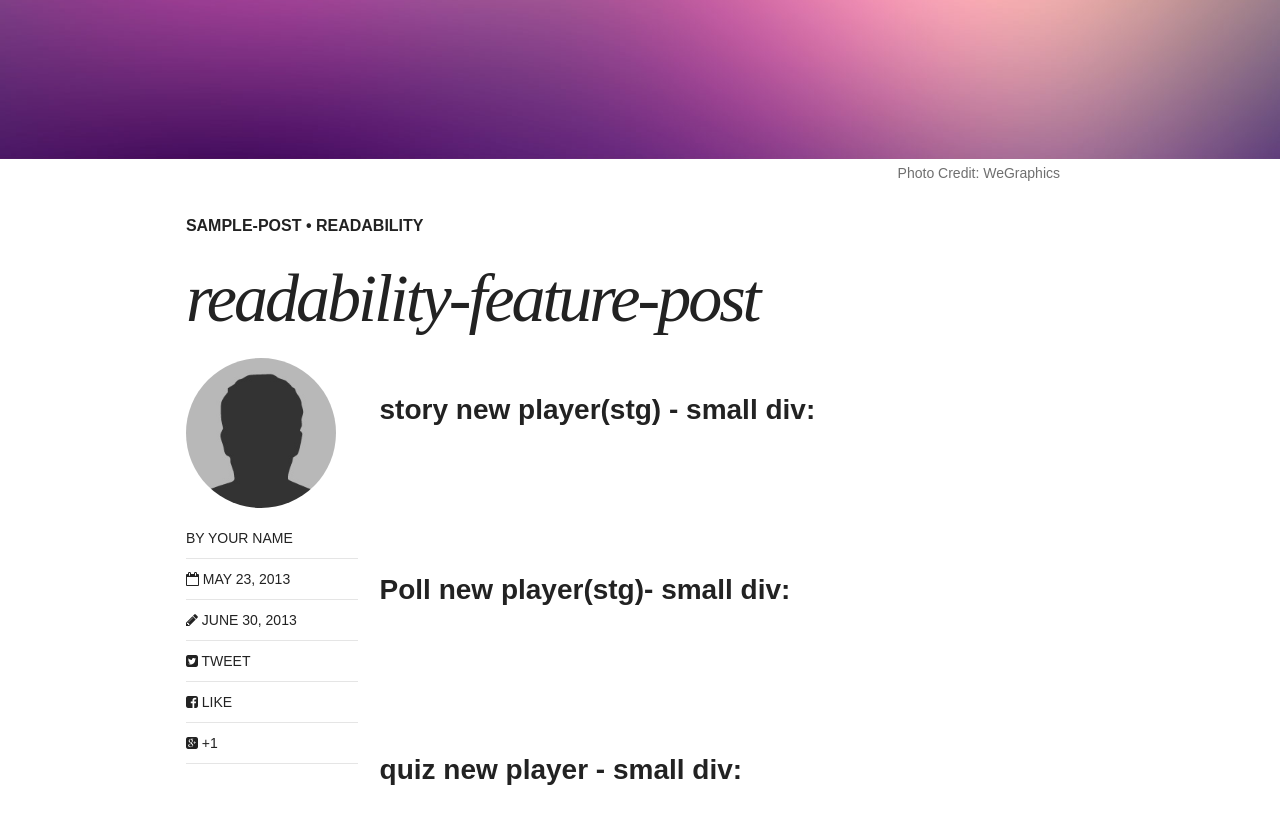
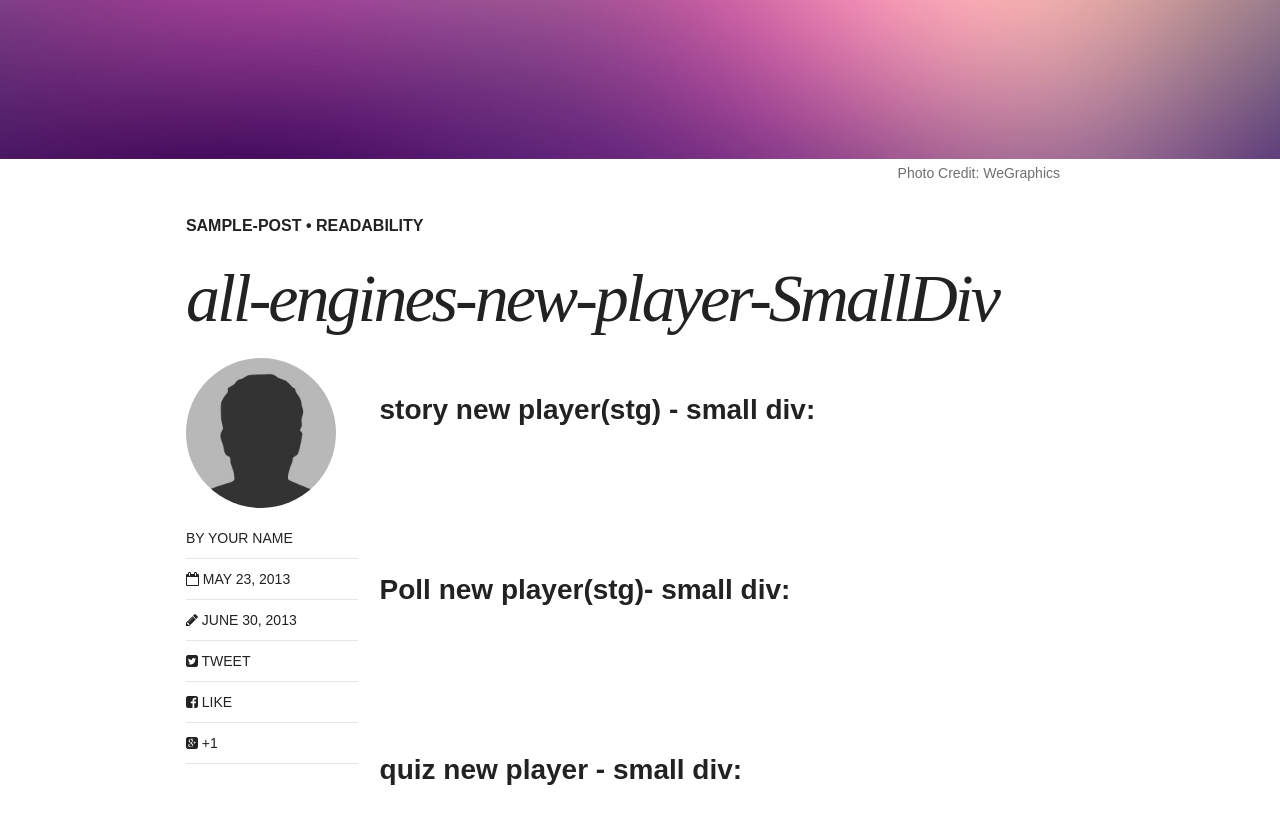
Before and after one commit to galdil/galdil.github.io, a Jekyll site: the page built from _posts/articles/2013-05-23-all-engines-new-player-SmallDiv.md, in a window 1280 px wide and 900 px high, scrolled down 534 px. Shown: the top 824 px of the window. Built offline with Jekyll 4.4.1, drawn with Linux system fonts in a browser that asks for light colours; nearby versions of some CDN libraries.

Commit message:
Update and rename 2013-05-23-readability-feature-post.md to 2013-05-23-all-engines-new-player-SmallDiv.md

```diff
--- a/_posts/articles/2013-05-23-readability-feature-post.md
+++ b/_posts/articles/2013-05-23-all-engines-new-player-SmallDiv.md
@@ -1,6 +1,6 @@
 ---
 layout: post
-title: "readability-feature-post"
+title: "all-engines-new-player-SmallDiv"
 excerpt: "Custom written post descriptions are the way to go... if you're not lazy."
 categories: articles
 tags: [sample-post, readability]
```
